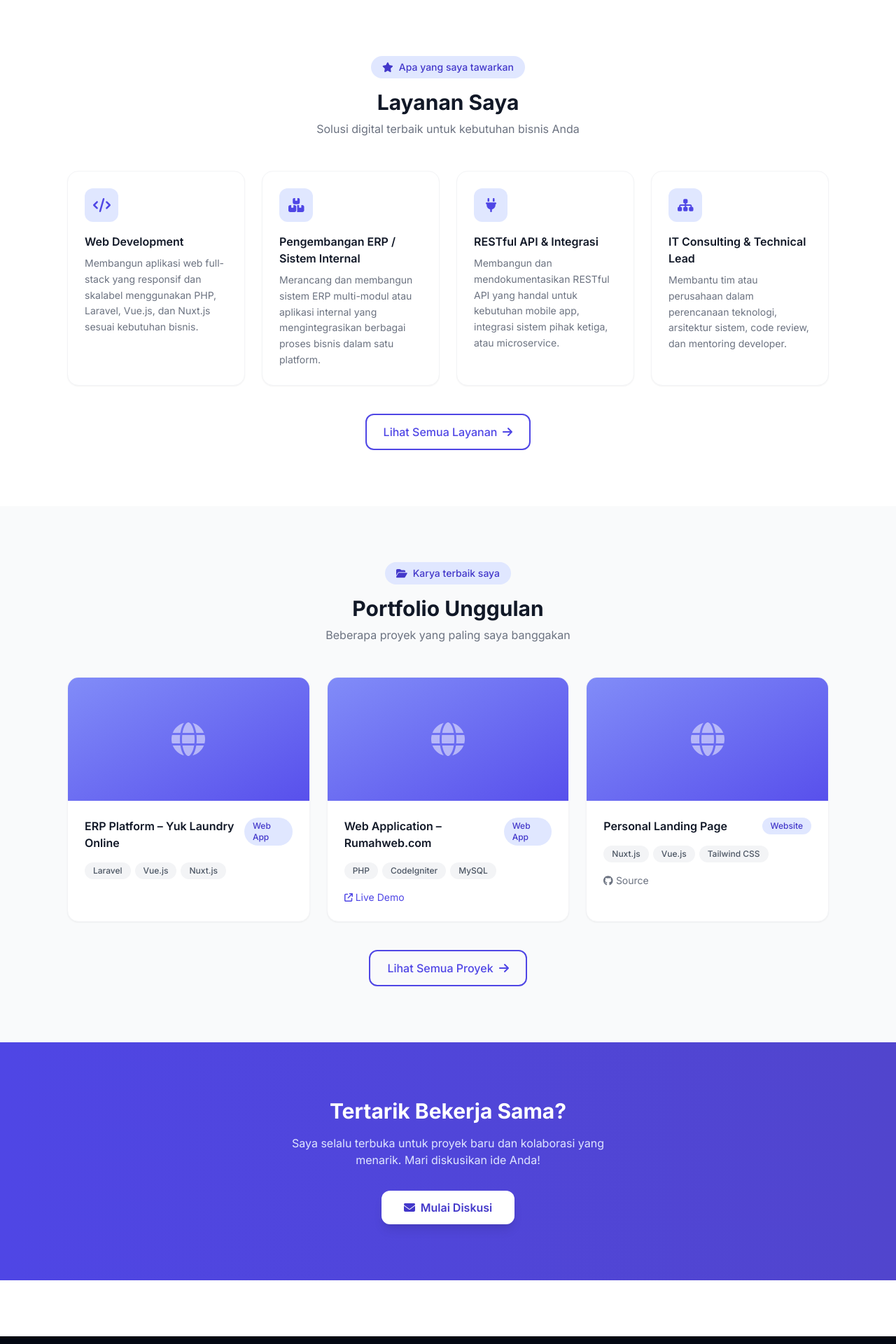
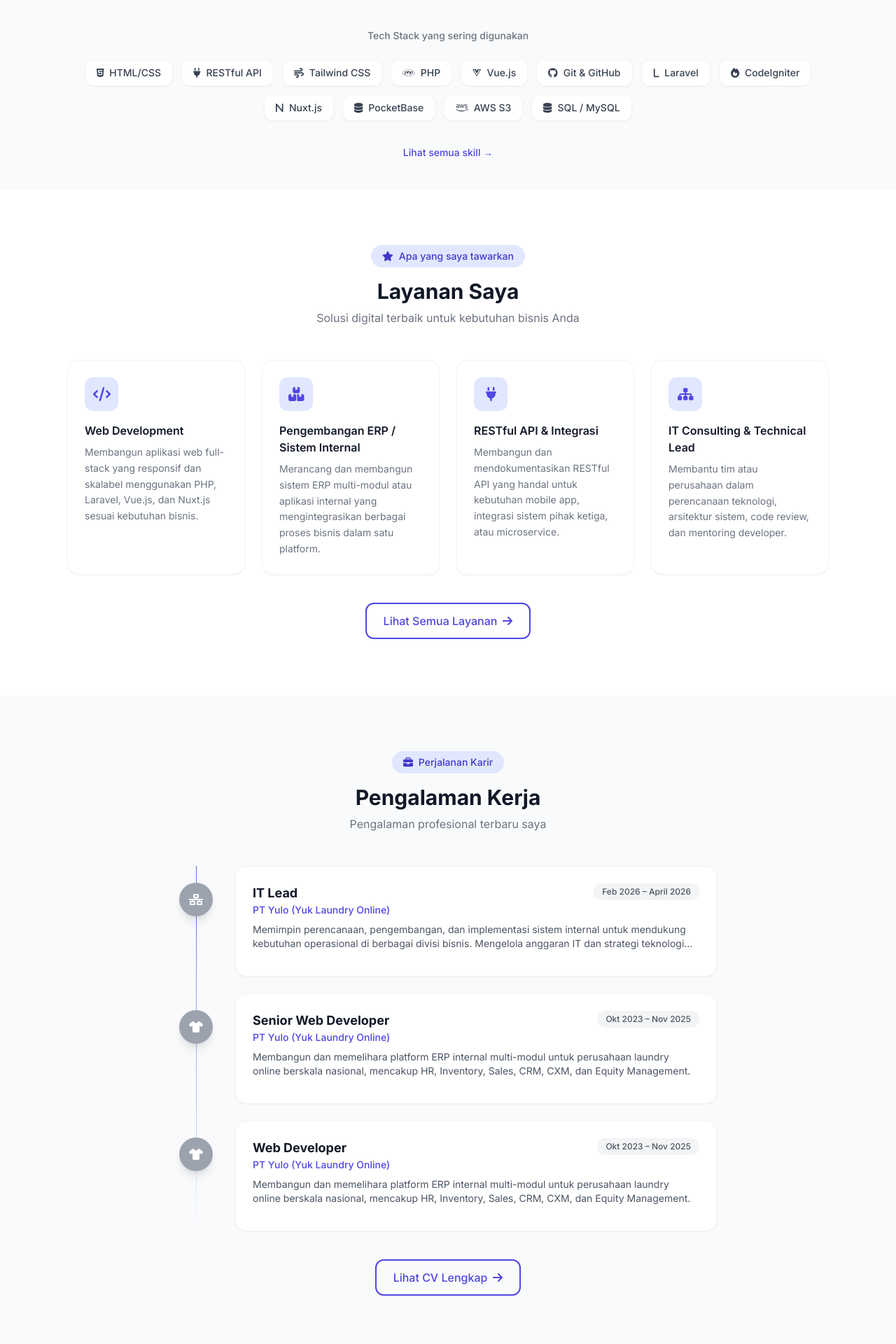
Before and after one commit to mascahyo1/self1-lp, a Nuxt app: page / in a window 1280 px wide. Shown: the part 800-2720 px from the top of the page at 70% size. Built offline with nearby package versions, Linux system fonts and the light colour scheme.

Commit message:
tambah konten beranda

```diff
--- a/pages/index.vue
+++ b/pages/index.vue
@@ -117,6 +117,28 @@
       </div>
     </section>
 
+    <!-- Tech Stack Preview -->
+    <section class="py-10 bg-gray-50 dark:bg-gray-900 border-y border-gray-100 dark:border-gray-800">
+      <div class="section-container text-center">
+        <p class="text-sm font-medium text-gray-500 dark:text-gray-400 mb-6">Tech Stack yang sering digunakan</p>
+        <div class="flex flex-wrap justify-center gap-3">
+          <span
+            v-for="tech in allSkills"
+            :key="tech.name"
+            class="inline-flex items-center gap-2 px-4 py-2 rounded-xl bg-white dark:bg-gray-800 shadow-sm border border-gray-100 dark:border-gray-700 text-gray-700 dark:text-gray-300 hover:border-primary-300 dark:hover:border-primary-700 transition-all cursor-default"
+          >
+            <fa :icon="tech.icon" class="text-sm" />
+            <span class="text-sm font-medium">{{ tech.name }}</span>
+          </span>
+        </div>
+        <div class="mt-8">
+          <NuxtLink to="/skill-saya" class="text-primary-600 dark:text-primary-400 text-sm font-medium hover:underline">
+            Lihat semua skill &rarr;
+          </NuxtLink>
+        </div>
+      </div>
+    </section>
+
     <!-- Services Preview -->
     <section class="py-20 bg-white dark:bg-gray-950">
       <div class="section-container">
@@ -152,8 +174,61 @@
       </div>
     </section>
 
+    <!-- Latest Experience -->
+    <section class="py-20 bg-gray-50 dark:bg-gray-900">
+      <div class="section-container">
+        <div class="text-center mb-12">
+          <div class="inline-flex items-center gap-2 px-4 py-1.5 rounded-full bg-primary-100 dark:bg-primary-950 text-primary-700 dark:text-primary-300 text-sm font-medium mb-4">
+            <fa icon="fa-solid fa-briefcase" />
+            Perjalanan Karir
+          </div>
+          <h2 class="section-title">Pengalaman Kerja</h2>
+          <p class="section-subtitle">Pengalaman profesional terbaru saya</p>
+        </div>
+
+        <div class="max-w-3xl mx-auto relative">
+          <div class="absolute left-6 top-0 bottom-0 w-px bg-gradient-to-b from-primary-500 via-primary-300 to-transparent hidden sm:block" />
+          <div class="space-y-6">
+            <div
+              v-for="exp in latestExperience"
+              :key="exp.id"
+              class="relative sm:pl-20"
+            >
+              <div class="hidden sm:flex absolute left-0 top-6 w-12 h-12 rounded-full flex-shrink-0 items-center justify-center text-white shadow-lg"
+                :class="exp.is_current ? 'bg-primary-600 shadow-primary-200 dark:shadow-primary-900' : 'bg-gray-400 dark:bg-gray-600'"
+              >
+                <fa :icon="exp.company_logo" />
+              </div>
+              <div class="card">
+                <div class="flex flex-col sm:flex-row sm:items-start sm:justify-between gap-2 mb-2">
+                  <div>
+                    <h3 class="text-lg font-bold text-gray-900 dark:text-white flex items-center gap-2">
+                      {{ exp.role }}
+                      <span v-if="exp.is_current" class="badge bg-green-100 dark:bg-green-950 text-green-700 dark:text-green-300 text-[10px] px-2 py-0.5">Saat ini</span>
+                    </h3>
+                    <p class="text-primary-600 dark:text-primary-400 text-sm font-medium">{{ exp.company }}</p>
+                  </div>
+                  <span class="badge bg-gray-100 dark:bg-gray-800 text-gray-600 dark:text-gray-400 text-xs flex-shrink-0">
+                    {{ exp.year_start }} – {{ exp.year_end }}
+                  </span>
+                </div>
+                <p class="text-sm text-gray-600 dark:text-gray-400 mb-3 line-clamp-2">{{ exp.description }}</p>
+              </div>
+            </div>
+          </div>
+        </div>
+
+        <div class="text-center mt-10">
+          <NuxtLink to="/riwayat-pekerjaan" class="btn-outline">
+            Lihat CV Lengkap
+            <fa icon="fa-solid fa-arrow-right" />
+          </NuxtLink>
+        </div>
+      </div>
+    </section>
+
     <!-- Featured Portfolio -->
-    <section class="py-20 bg-gray-50 dark:bg-gray-900">
+    <section class="py-20 bg-white dark:bg-gray-950">
       <div class="section-container">
         <div class="text-center mb-12">
           <div class="inline-flex items-center gap-2 px-4 py-1.5 rounded-full bg-primary-100 dark:bg-primary-950 text-primary-700 dark:text-primary-300 text-sm font-medium mb-4">
@@ -220,6 +295,55 @@
       </div>
     </section>
 
+    <!-- Latest Posts -->
+    <section class="py-20 bg-gray-50 dark:bg-gray-900">
+      <div class="section-container">
+        <div class="text-center mb-12">
+          <div class="inline-flex items-center gap-2 px-4 py-1.5 rounded-full bg-primary-100 dark:bg-primary-950 text-primary-700 dark:text-primary-300 text-sm font-medium mb-4">
+            <fa icon="fa-solid fa-pen-nib" />
+            Tulisan & Artikel
+          </div>
+          <h2 class="section-title">Artikel Terbaru</h2>
+          <p class="section-subtitle">Berbagi pengetahuan dan pengalaman</p>
+        </div>
+
+        <div class="grid grid-cols-1 md:grid-cols-3 gap-6 mb-10">
+          <NuxtLink
+            v-for="post in latestPosts"
+            :key="post.id"
+            :to="`/posts/${post.slug}`"
+            class="card overflow-hidden p-0 group block hover:-translate-y-1"
+          >
+            <div class="h-40 bg-gradient-to-br relative flex items-center justify-center overflow-hidden"
+              :class="getCoverGradient(post.id)"
+            >
+              <fa icon="fa-solid fa-pen-nib" class="text-5xl text-white/20" />
+              <div class="absolute top-3 left-3">
+                <span class="badge bg-white/20 backdrop-blur-sm text-white text-xs">{{ post.category }}</span>
+              </div>
+            </div>
+            <div class="p-5">
+              <div class="flex items-center gap-2 mb-2 text-xs text-gray-400 dark:text-gray-500">
+                <fa icon="fa-solid fa-calendar" />
+                {{ formatDate(post.published_at) }}
+              </div>
+              <h3 class="font-semibold text-gray-900 dark:text-white mb-2 line-clamp-2 group-hover:text-primary-600 dark:group-hover:text-primary-400 transition-colors">
+                {{ post.title }}
+              </h3>
+              <p class="text-sm text-gray-500 dark:text-gray-400 leading-relaxed line-clamp-2">{{ post.excerpt }}</p>
+            </div>
+          </NuxtLink>
+        </div>
+
+        <div class="text-center">
+          <NuxtLink to="/posts" class="btn-outline">
+            Baca Artikel Lainnya
+            <fa icon="fa-solid fa-arrow-right" />
+          </NuxtLink>
+        </div>
+      </div>
+    </section>
+
     <!-- CTA Section -->
     <section class="py-20 bg-gradient-to-r from-primary-600 to-indigo-700 dark:from-primary-800 dark:to-indigo-900">
       <div class="section-container text-center text-white">
@@ -243,13 +367,43 @@
 const profile = useProfile()
 const services = useServices()
 const portfolio = usePortfolio()
+const skills = useSkills()
+const experience = useExperience()
+const posts = usePosts()
 
 const featuredPortfolio = computed(() => portfolio.filter((p: any) => p.featured).slice(0, 3))
+
+const allSkills = computed(() =>
+  skills.categories.flatMap((c: any) => c.skills).sort((a: any, b: any) => b.level - a.level).slice(0, 12)
+)
+
+const latestExperience = computed(() => [...experience].slice(0, 3))
+
+const latestPosts = computed(() => {
+  return [...posts].sort((a: any, b: any) => new Date(b.published_at).getTime() - new Date(a.published_at).getTime()).slice(0, 3)
+})
 
 const avatarSrc = computed(() => profile.avatar_url || profile.avatar || '')
 const yearsOfExperience = computed(() => `${new Date().getFullYear() - profile.career_start_year}+`)
 
 const socialLinks = profile.social
+
+const gradients = [
+  'from-primary-400 to-indigo-600',
+  'from-emerald-400 to-teal-600',
+  'from-orange-400 to-rose-600',
+  'from-violet-400 to-purple-600',
+  'from-sky-400 to-blue-600',
+  'from-amber-400 to-orange-600',
+]
+
+function getCoverGradient(id: number) {
+  return gradients[(id - 1) % gradients.length]
+}
+
+function formatDate(dateStr: string): string {
+  return new Date(dateStr).toLocaleDateString('id-ID', { day: 'numeric', month: 'long', year: 'numeric' })
+}
 
 useSeoMeta({
   title: `${profile.name} - ${profile.tagline}`,
@@ -258,3 +412,12 @@ useSeoMeta({
   ogDescription: profile.bio,
 })
 </script>
+
+<style scoped>
+.line-clamp-2 {
+  display: -webkit-box;
+  -webkit-line-clamp: 2;
+  -webkit-box-orient: vertical;
+  overflow: hidden;
+}
+</style>
```
